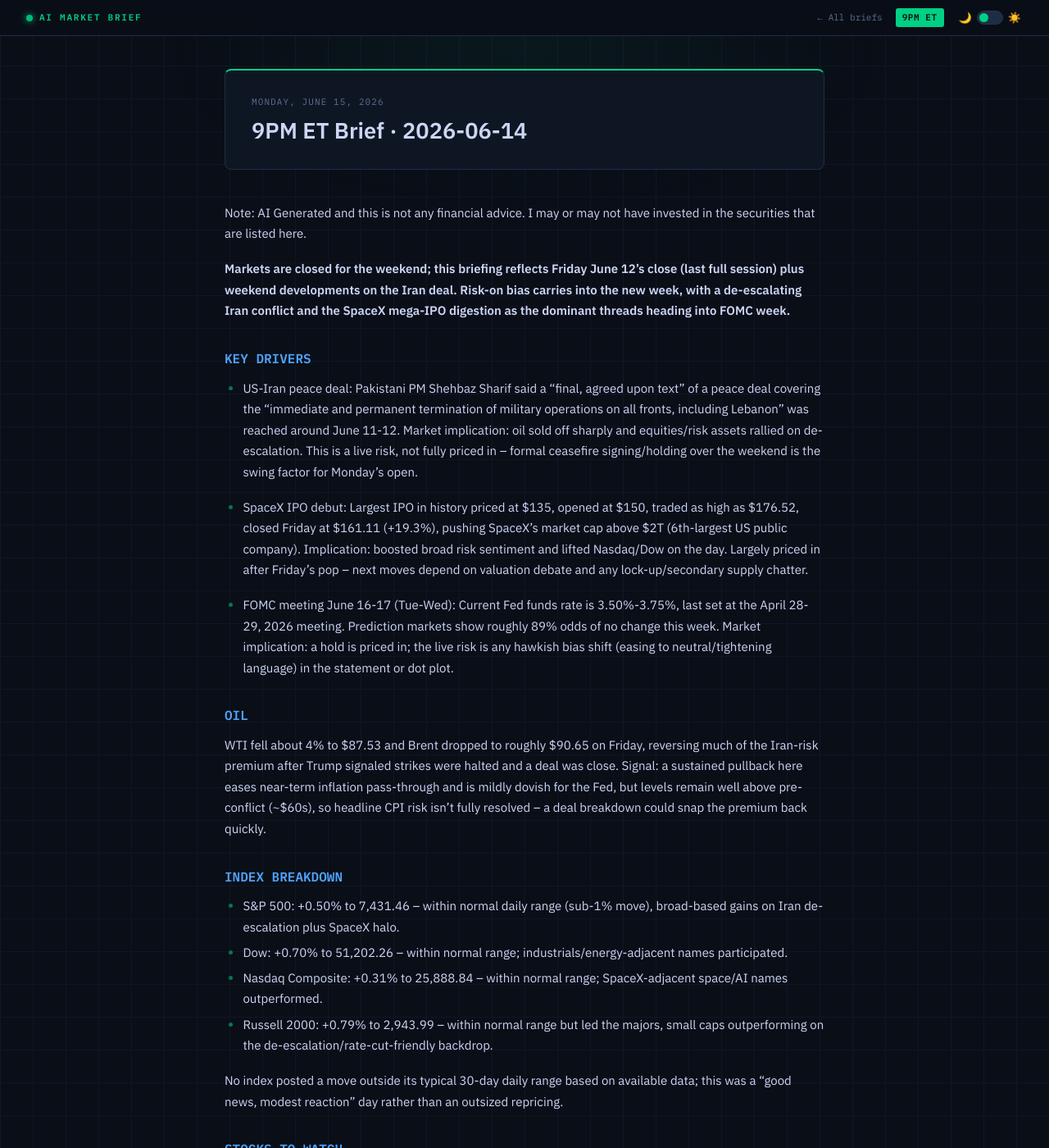
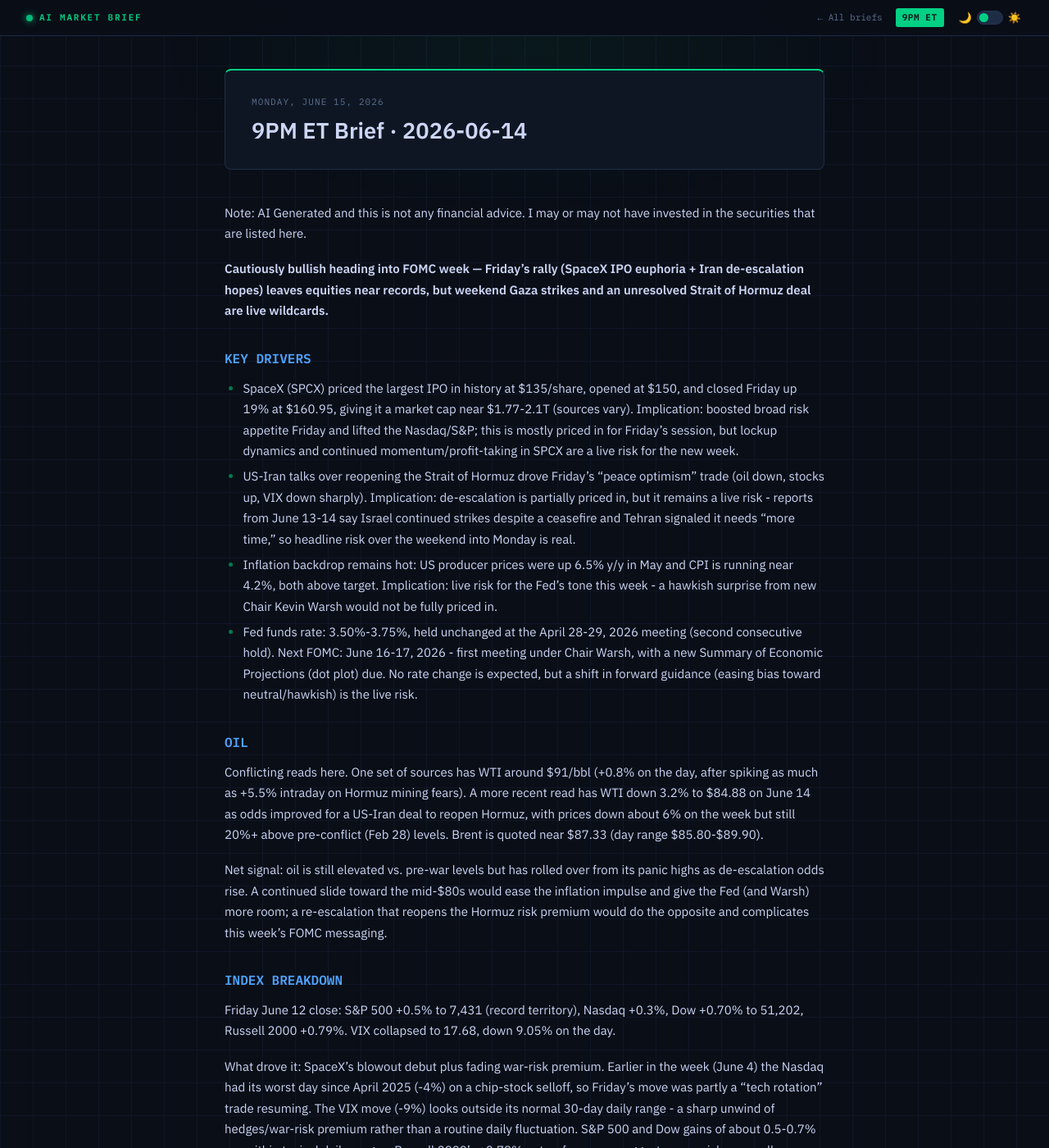
Before and after one commit to snallamiw/AIMarketBrief, a Jekyll site: the page built from _posts/2026-06-14-9pm-brief.md, in a window 1280 px wide and 1400 px high. Shown: the whole window at 82% size. Built offline with Jekyll 4.4.1, drawn with Linux system fonts in a browser that asks for light colours; some of the changed text lies outside the part shown.

Commit message:
📊 9PM ET Brief · 2026-06-14

```diff
--- a/_posts/2026-06-14-9pm-brief.md
+++ b/_posts/2026-06-14-9pm-brief.md
@@ -1,74 +1,74 @@
 ---
 layout: post
 title: "9PM ET Brief · 2026-06-14"
-date: 2026-06-14 21:46:53 -0400
+date: 2026-06-14 22:30:05 -0400
 categories: [ai, markets]
 slot: "9PM ET"
 ---
 
 Note: AI Generated and this is not any financial advice. I may or may not have invested in the securities that are listed here.
 
-**Markets are closed for the weekend; this briefing reflects Friday June 12's close (last full session) plus weekend developments on the Iran deal. Risk-on bias carries into the new week, with a de-escalating Iran conflict and the SpaceX mega-IPO digestion as the dominant threads heading into FOMC week.**
+**Cautiously bullish heading into FOMC week — Friday's rally (SpaceX IPO euphoria + Iran de-escalation hopes) leaves equities near records, but weekend Gaza strikes and an unresolved Strait of Hormuz deal are live wildcards.**
 
 ### KEY DRIVERS
 
-- US-Iran peace deal: Pakistani PM Shehbaz Sharif said a "final, agreed upon text" of a peace deal covering the "immediate and permanent termination of military operations on all fronts, including Lebanon" was reached around June 11-12. Market implication: oil sold off sharply and equities/risk assets rallied on de-escalation. This is a live risk, not fully priced in -- formal ceasefire signing/holding over the weekend is the swing factor for Monday's open.
-
-- SpaceX IPO debut: Largest IPO in history priced at $135, opened at $150, traded as high as $176.52, closed Friday at $161.11 (+19.3%), pushing SpaceX's market cap above $2T (6th-largest US public company). Implication: boosted broad risk sentiment and lifted Nasdaq/Dow on the day. Largely priced in after Friday's pop -- next moves depend on valuation debate and any lock-up/secondary supply chatter.
-
-- FOMC meeting June 16-17 (Tue-Wed): Current Fed funds rate is 3.50%-3.75%, last set at the April 28-29, 2026 meeting. Prediction markets show roughly 89% odds of no change this week. Market implication: a hold is priced in; the live risk is any hawkish bias shift (easing to neutral/tightening language) in the statement or dot plot.
+- SpaceX (SPCX) priced the largest IPO in history at $135/share, opened at $150, and closed Friday up 19% at $160.95, giving it a market cap near $1.77-2.1T (sources vary). Implication: boosted broad risk appetite Friday and lifted the Nasdaq/S&P; this is mostly priced in for Friday's session, but lockup dynamics and continued momentum/profit-taking in SPCX are a live risk for the new week.
+- US-Iran talks over reopening the Strait of Hormuz drove Friday's "peace optimism" trade (oil down, stocks up, VIX down sharply). Implication: de-escalation is partially priced in, but it remains a live risk - reports from June 13-14 say Israel continued strikes despite a ceasefire and Tehran signaled it needs "more time," so headline risk over the weekend into Monday is real.
+- Inflation backdrop remains hot: US producer prices were up 6.5% y/y in May and CPI is running near 4.2%, both above target. Implication: live risk for the Fed's tone this week - a hawkish surprise from new Chair Kevin Warsh would not be fully priced in.
+- Fed funds rate: 3.50%-3.75%, held unchanged at the April 28-29, 2026 meeting (second consecutive hold). Next FOMC: June 16-17, 2026 - first meeting under Chair Warsh, with a new Summary of Economic Projections (dot plot) due. No rate change is expected, but a shift in forward guidance (easing bias toward neutral/hawkish) is the live risk.
 
 ### OIL
 
-WTI fell about 4% to $87.53 and Brent dropped to roughly $90.65 on Friday, reversing much of the Iran-risk premium after Trump signaled strikes were halted and a deal was close. Signal: a sustained pullback here eases near-term inflation pass-through and is mildly dovish for the Fed, but levels remain well above pre-conflict (~$60s), so headline CPI risk isn't fully resolved -- a deal breakdown could snap the premium back quickly.
+Conflicting reads here. One set of sources has WTI around $91/bbl (+0.8% on the day, after spiking as much as +5.5% intraday on Hormuz mining fears). A more recent read has WTI down 3.2% to $84.88 on June 14 as odds improved for a US-Iran deal to reopen Hormuz, with prices down about 6% on the week but still 20%+ above pre-conflict (Feb 28) levels. Brent is quoted near $87.33 (day range $85.80-$89.90).
+
+Net signal: oil is still elevated vs. pre-war levels but has rolled over from its panic highs as de-escalation odds rise. A continued slide toward the mid-$80s would ease the inflation impulse and give the Fed (and Warsh) more room; a re-escalation that reopens the Hormuz risk premium would do the opposite and complicates this week's FOMC messaging.
 
 ### INDEX BREAKDOWN
 
-- S&P 500: +0.50% to 7,431.46 -- within normal daily range (sub-1% move), broad-based gains on Iran de-escalation plus SpaceX halo.
-- Dow: +0.70% to 51,202.26 -- within normal range; industrials/energy-adjacent names participated.
-- Nasdaq Composite: +0.31% to 25,888.84 -- within normal range; SpaceX-adjacent space/AI names outperformed.
-- Russell 2000: +0.79% to 2,943.99 -- within normal range but led the majors, small caps outperforming on the de-escalation/rate-cut-friendly backdrop.
+Friday June 12 close: S&P 500 +0.5% to 7,431 (record territory), Nasdaq +0.3%, Dow +0.70% to 51,202, Russell 2000 +0.79%. VIX collapsed to 17.68, down 9.05% on the day.
 
-No index posted a move outside its typical 30-day daily range based on available data; this was a "good news, modest reaction" day rather than an outsized repricing.
+What drove it: SpaceX's blowout debut plus fading war-risk premium. Earlier in the week (June 4) the Nasdaq had its worst day since April 2025 (-4%) on a chip-stock selloff, so Friday's move was partly a "tech rotation" trade resuming. The VIX move (-9%) looks outside its normal 30-day daily range - a sharp unwind of hedges/war-risk premium rather than a routine daily fluctuation. S&P 500 and Dow gains of about 0.5-0.7% are within typical daily ranges; Russell 2000's +0.79% outperformance suggests some risk-on small-cap rotation alongside the IPO enthusiasm.
 
 ### STOCKS TO WATCH
 
-- SPCX (SpaceX) - Catalyst: record IPO debut, closed +19% above IPO price - Bias: bullish momentum - Key risk: extreme ~$2T valuation vs. current revenue base - Invalidation: sustained break below $135 IPO price.
-- RKLB (Rocket Lab) - Catalyst: sympathy lift from SpaceX listing and space-sector halo - Bias: bullish - Key risk: rally fades once SpaceX-specific flows normalize - Invalidation: break of recent breakout support.
-- CRWV (CoreWeave) - Catalyst: grouped with SpaceX in AI-infrastructure narrative - Bias: bullish - Key risk: AI capex slowdown chatter - Invalidation: break below recent support level.
-- SATS (EchoStar) - Catalyst: spectrum/satellite news flow tied to SpaceX ecosystem - Bias: neutral-to-bullish - Key risk: regulatory/spectrum decisions go against it - Invalidation: adverse FCC/regulatory headline.
-- NVDA - Catalyst: AI capex tailwind from SpaceX/CoreWeave-linked infrastructure spend - Bias: bullish - Key risk: chip export-control headlines, stretched valuation - Invalidation: break below recent uptrend support.
-- ADBE - Catalyst: earnings this week per the earnings calendar - Bias: mixed - Key risk: AI-disruption narrative pressuring software multiples - Invalidation: post-earnings guidance miss.
-- XOM / CVX - Catalyst: oil's ~4% drop on Iran de-escalation - Bias: bearish near-term - Key risk: deal collapse reverses oil higher fast - Invalidation: WTI back above $95 on re-escalation.
-- LMT / RTX / NOC - Catalyst: Iran peace-deal progress reduces geopolitical risk premium - Bias: bearish near-term - Key risk: deal falls apart, premium returns - Invalidation: confirmed ceasefire breakdown headline.
-- NEM / GLD - Catalyst: gold at $4,222/oz but on a second straight weekly decline - Bias: mixed/cautious - Key risk: lower oil plus de-escalation reduce safe-haven bid - Invalidation: gold breaks below $4,100.
-- IWM (Russell 2000 proxy) - Catalyst: small-cap outperformance Friday (+0.79%) on rate-cut-friendly tone - Bias: bullish if Fed holds dovish bias - Key risk: hawkish FOMC bias shift this week - Invalidation: Russell 2000 breaks below 2,900.
+- SPCX (SpaceX) - Catalyst: largest-ever IPO debut, +19% day one - Bias: momentum long but volatile - Risk: lockup/profit-taking, valuation (about $1.8-2.1T) - Invalidation: sustained close back below $150 IPO-pop level.
+- MU (Micron) - Catalyst: earnings this week - Bias: long into print on AI-memory demand - Risk: guidance disappointment after the chip-sector selloff earlier in June - Invalidation: break below recent post-selloff lows.
+- FDX (FedEx) - Catalyst: earnings this week - Bias: neutral/long as a freight-demand read - Risk: weak guidance signaling consumer slowdown - Invalidation: large guidance cut.
+- ACN (Accenture) - Catalyst: earnings this week - Bias: neutral - Risk: enterprise IT spend slowdown - Invalidation: bookings growth miss.
+- JBL (Jabil) - Catalyst: earnings this week - Bias: neutral/long on AI-hardware supply chain - Risk: margin compression - Invalidation: guidance cut below consensus.
+- KMX (CarMax) - Catalyst: earnings June 17 - Bias: neutral - Risk: high rates pressuring used-car demand - Invalidation: same-store sales decline.
+- XOM and CVX - Catalyst: oil volatility around Hormuz talks - Bias: short-term long on geopolitical premium, fading if deal progresses - Risk: a confirmed Hormuz reopening deal caps upside - Invalidation: Brent sustained below $80.
+- LMT, RTX, NOC - Catalyst: continued Israel-Iran/Gaza conflict - Bias: long on elevated defense demand - Risk: a durable ceasefire reduces order-flow narrative - Invalidation: confirmed comprehensive regional peace deal.
+- DAL and UAL - Catalyst: falling oil (if WTI move to $84-85 holds) - Bias: long on lower fuel costs - Risk: oil snaps back on Hormuz re-escalation - Invalidation: WTI back above $90.
+- GLD and NEM (gold proxies) - Catalyst: gold near $4,222/oz, elevated inflation prints - Bias: long while Fed holds and inflation runs hot - Risk: a hawkish Warsh plus falling oil could pressure gold - Invalidation: break below $4,100.
+- NVDA and AMD - Catalyst: chip-sector volatility (worst Nasdaq day since April 2025 on June 4, partial recovery since) - Bias: long-term long, near-term choppy - Risk: renewed AI-capex doubt - Invalidation: break of June 4 selloff lows.
 
 ### NEXT 24-48H CALENDAR
 
-- Mon June 15: roughly 34 companies report earnings; broad economic data slate (67 events).
-- Tue-Wed June 16-17: FOMC meeting -- decision and presser Wednesday afternoon. No rate change expected (~89% odds); watch for any easing-to-neutral bias shift.
-- Tue June 17: Retail Sales (May), Import/Export Prices (May).
-- Wed June 18: Housing Starts (May), weekly jobless claims.
-- Thu June 19: Juneteenth federal holiday -- markets closed, shifting the data release schedule for that week.
-- [ONGOING] US-Iran peace deal: text reportedly finalized per Pakistan's PM as of June 11-12; de-escalating but formal ceasefire signing/holding remains pending confirmation over the weekend -- watch for either a signed deal (further de-escalation) or a breakdown (re-escalation risk to oil and equities).
+- June 15: US Industrial Production (May).
+- June 16-17: FOMC meeting - rate decision and new Summary of Economic Projections (dot plot) Wednesday 2pm ET, followed by Chair Kevin Warsh's first press conference. No rate change expected (hold at 3.50%-3.75%); focus on forward guidance tone.
+- June 17: US Retail Sales; CarMax (KMX) earnings.
+- This week's earnings: Jabil, Accenture, FedEx, Micron Technology.
+- Other central banks this week: Bank of Canada, ECB, Bank of Japan, RBA, SNB, Bank of England decisions.
+- [ONGOING] US-Iran Strait of Hormuz talks - mixed signals: Friday's rally priced in optimism, but June 13-14 reports of continued Israeli strikes despite ceasefire and Iran wanting "more time" suggest the situation has stalled, with a risk of re-escalation rather than clean resolution.
+- [ONGOING] SpaceX (SPCX) post-IPO trading - extremely high volume (360M+ shares on debut day); watch for continuation vs. profit-taking into the new week.
 
 ### DATA TABLE
 
-| Asset | Price | % Change | Timestamp |
+| Metric | Price | % Change | Timestamp |
 | --- | --- | --- | --- |
-| S&P 500 | 7,431.46 | +0.50% | June 12, 2026 close |
-| Nasdaq Composite | 25,888.84 | +0.31% | June 12, 2026 close |
-| Dow Jones | 51,202.26 | +0.70% | June 12, 2026 close |
-| Russell 2000 | 2,943.99 | +0.79% | June 12, 2026 close |
-| WTI Crude | $87.53 | approx -4% | June 12, 2026 |
-| Brent Crude | $90.65 | n/a (guessed or estimated) | June 12, 2026 |
+| S&P 500 | 7,431 | +0.5% | June 12, 2026 close |
+| Nasdaq | n/a (level not confirmed; +0.3% reported) | +0.3% | June 12, 2026 close |
+| Dow | 51,202 | +0.70% | June 12, 2026 close |
+| Russell 2000 | n/a (level not confirmed) | +0.79% | June 12, 2026 close |
+| WTI | $84.88 (conflict: another source ~$91) | -3.2% (conflict: another source +0.8%) | June 14, 2026 (conflicting sources) |
+| Brent | $87.33 (range $85.80-$89.90) | n/a | June 14, 2026 |
 | Gold | $4,222/oz | +0.22% | June 12, 2026 |
-| Silver | below $67/oz (guessed or estimated) | n/a | June 12, 2026 |
-| Copper | not available (guessed or estimated) | n/a | n/a |
-| VIX | 19.25 | -0.98% | June 12, 2026, ~10:46 AM |
-| 10Y Yield | 4.487% | +0.54% | June 12, 2026 close |
-| DXY | 99.807 | -0.05% | June 12, 2026 |
-| USD/INR | 94.96 (conflict: another source shows 95.26 for June 14) | -0.20% (June 12 figure) | June 12-14, 2026 -- discrepancy noted |
+| Silver | $65.24/oz | n/a | June 10, 2026 |
+| Copper | no confirmed data | n/a | n/a |
+| VIX | 17.68 | -9.05% | June 12, 2026 close |
+| 10Y Yield | 4.49% | n/a | June 12, 2026 |
+| DXY | 99.81 | +0.13% | June 12, 2026 |
+| USDINR | about 94.96-95.26 | -0.20% (June 12) | June 12-14, 2026 |
 
-No Sunday futures data was confirmable from primary sources at the time of writing; all figures above reflect the most recent confirmed session (Friday, June 12, 2026) unless otherwise noted.
+Notes: Markets were closed over the weekend (June 13-14), so equity/VIX/yield/gold figures reflect Friday June 12's close. Oil and USDINR figures include more recent (Sunday) reads where available. Copper price could not be confirmed from a primary source and is omitted rather than guessed.
```
